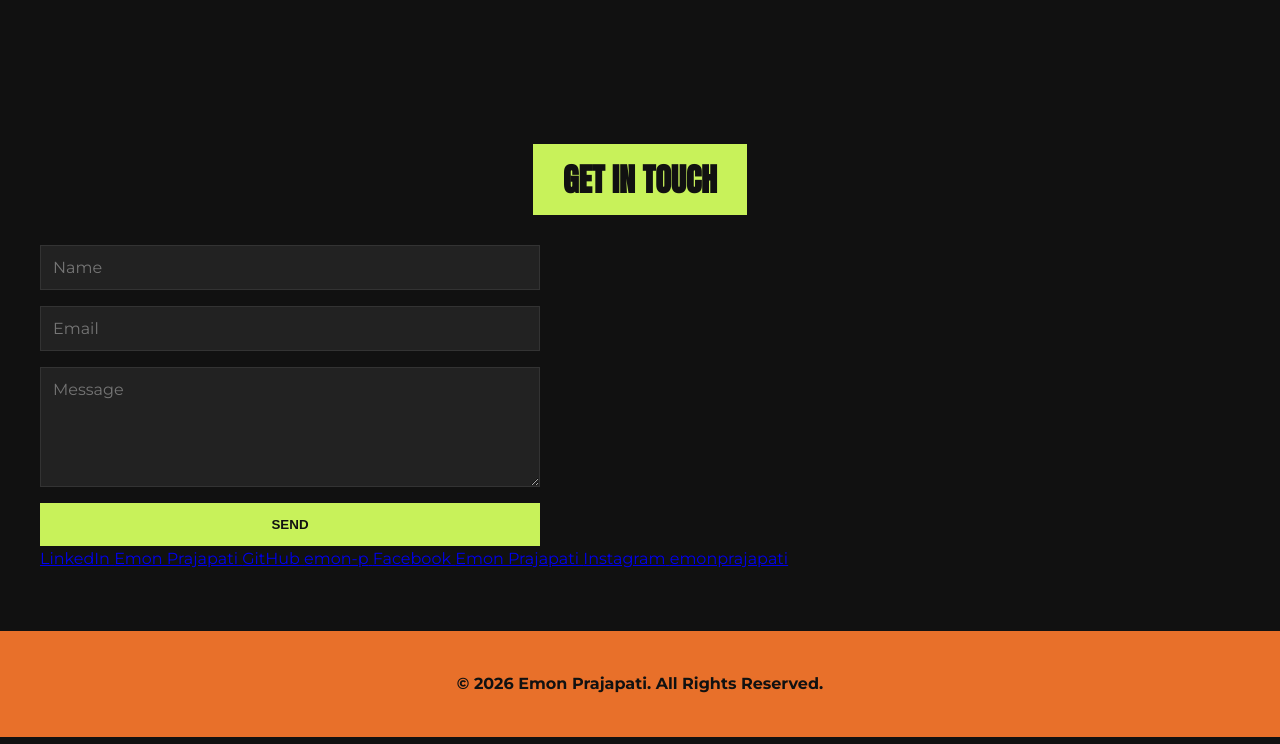
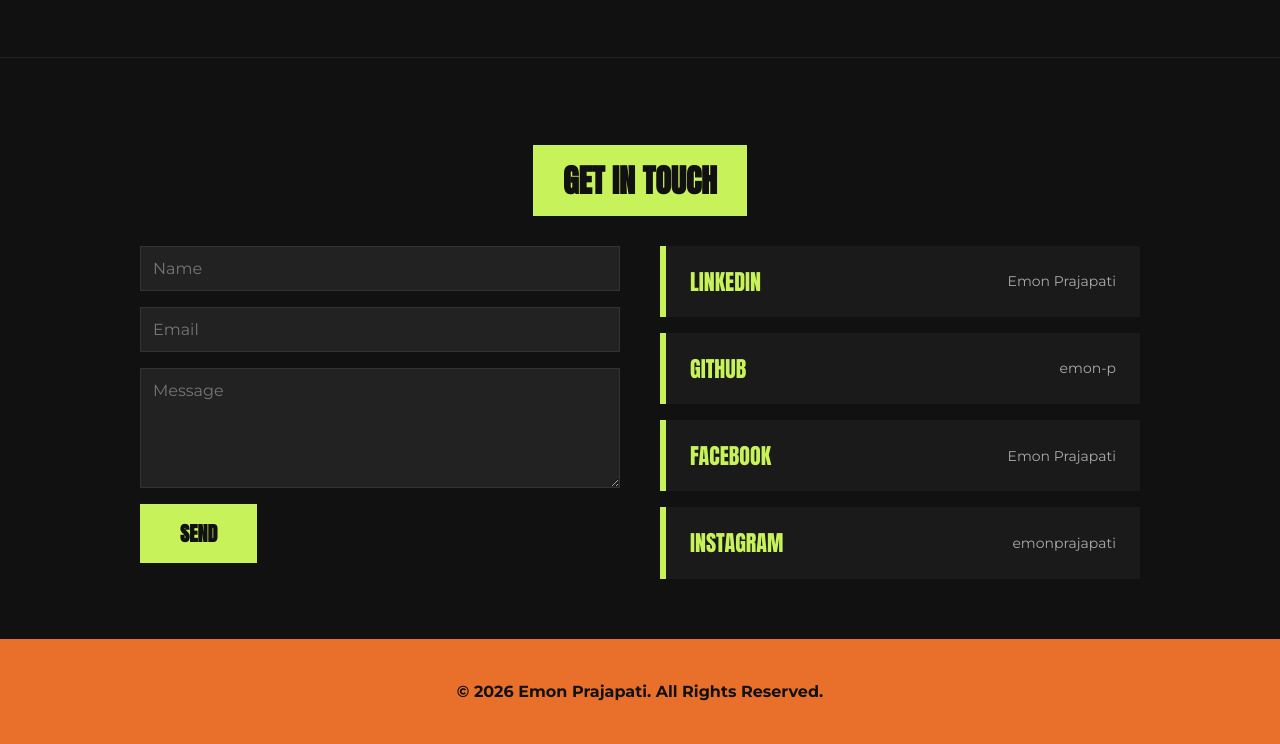
Before and after one commit to emon-p/portfolio, a plain HTML site: page index.html in a window 1280 px wide. Shown: the part 4599-5343 px from the top of the page. Drawn offline with Linux system fonts and the light colour scheme.

Commit message:
add CSS contect section

```diff
--- a/css/style.css
+++ b/css/style.css
@@ -388,3 +388,70 @@ textarea {
     grid-template-columns: 1fr;
   }
 }
+
+/* ---------- Contact section ---------- */
+#contact {
+  padding: 60px 40px;
+  border-top: 1px solid #222;
+}
+
+.contact-wrap {
+  display: grid;
+  grid-template-columns: 1fr 1fr;
+  gap: 40px;
+  max-width: 1000px;
+  margin: 0 auto;
+}
+
+.contact-form {
+  max-width: 100%;
+}
+
+.contact-form button {
+  align-self: flex-start;
+  font-family: 'Anton', sans-serif;
+  font-size: 20px;
+  padding: 14px 40px;
+  cursor: pointer;
+}
+
+.social-links {
+  display: flex;
+  flex-direction: column;
+  gap: 16px;
+}
+
+.social-card {
+  display: flex;
+  justify-content: space-between;
+  align-items: center;
+  background: #1a1a1a;
+  border-left: 6px solid var(--lime);
+  padding: 18px 24px;
+  text-decoration: none;
+  color: var(--text);
+  transition: border-color 0.2s, transform 0.2s;
+}
+
+.social-card:hover {
+  border-left-color: var(--orange);
+  transform: translateX(6px);
+}
+
+.social-name {
+  font-family: 'Anton', sans-serif;
+  font-size: 22px;
+  text-transform: uppercase;
+  color: var(--lime);
+}
+
+.social-handle {
+  font-size: 14px;
+  color: #aaa;
+}
+
+@media (max-width: 800px) {
+  .contact-wrap {
+    grid-template-columns: 1fr;
+  }
+}
```
